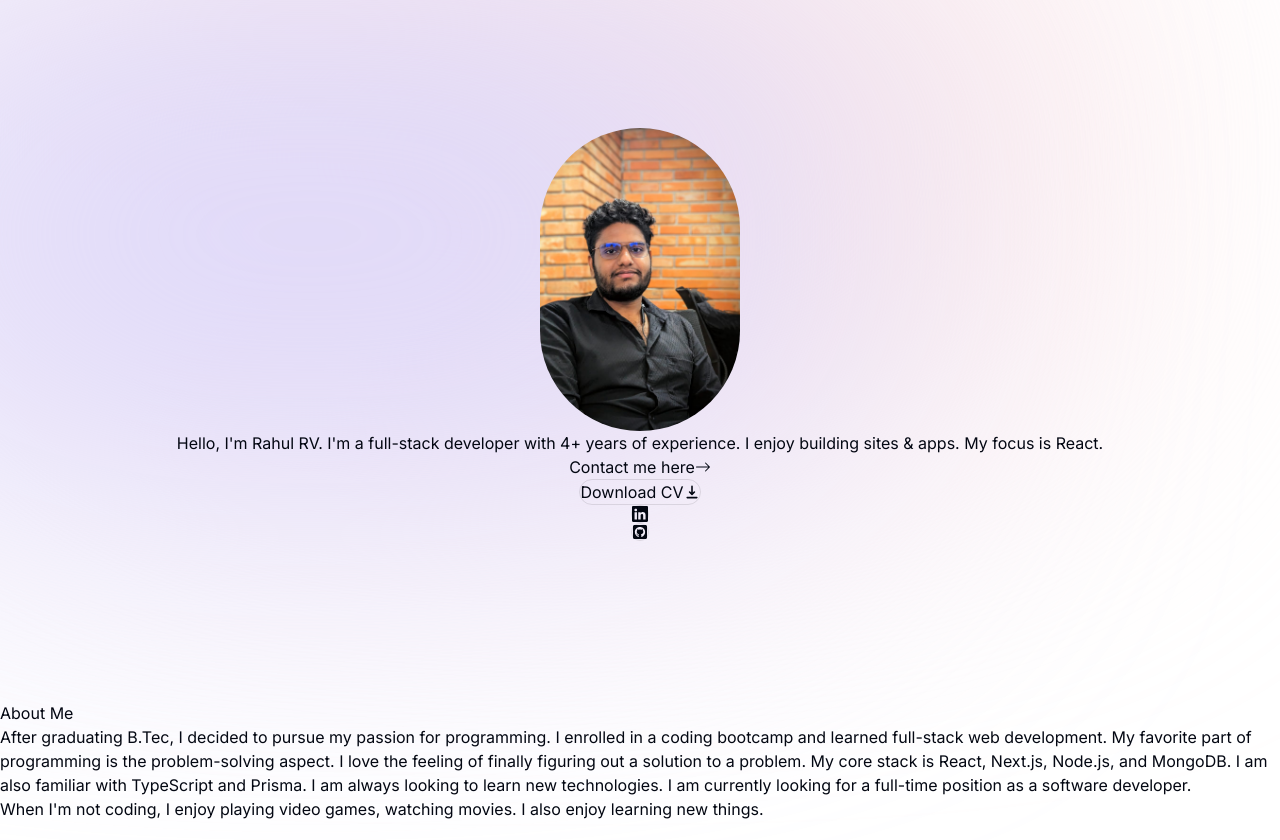
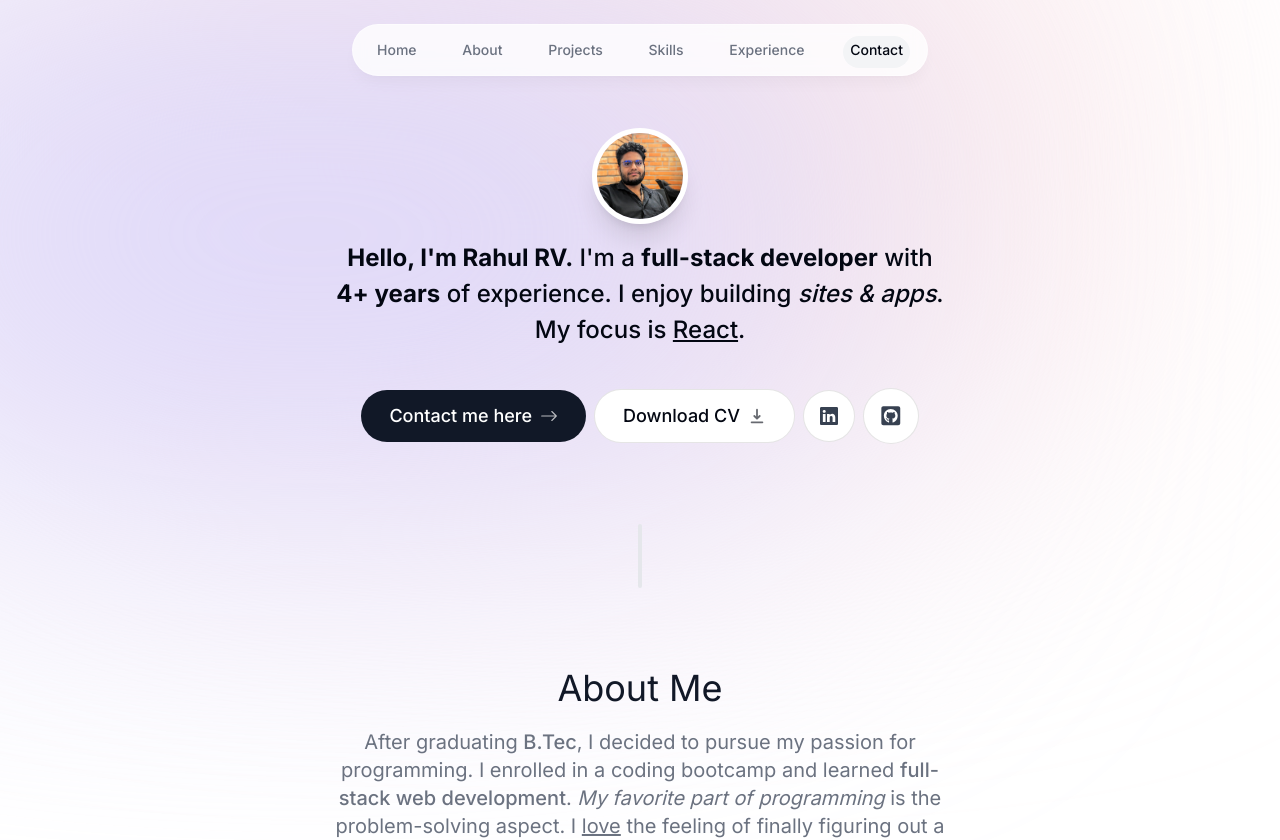
Before and after one commit to ra-hul-rv/portfolio, a Next.js app: page / in a window 1280 px wide. Shown: the top 840 px of the page. Built offline with nearby package versions, Linux system fonts and the light colour scheme.

Commit message:
tailwind fix

```diff
--- a/tailwind.config.ts
+++ b/tailwind.config.ts
@@ -3,7 +3,7 @@
 const config: Config = {
   content: [
     './src/pages/**/*.{js,ts,jsx,tsx,mdx}',
-    './src/components/**/*.{js,ts,jsx,tsx,mdx}',
+    './src/Components/**/*.{js,ts,jsx,tsx,mdx}',
     './src/app/**/*.{js,ts,jsx,tsx,mdx}',
   ],
   theme: {
```
